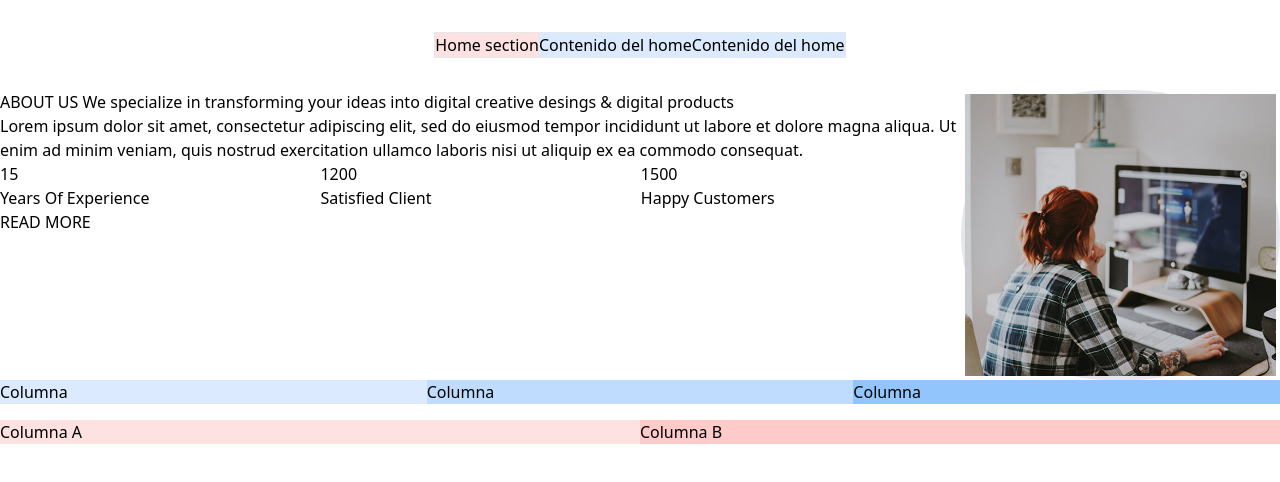
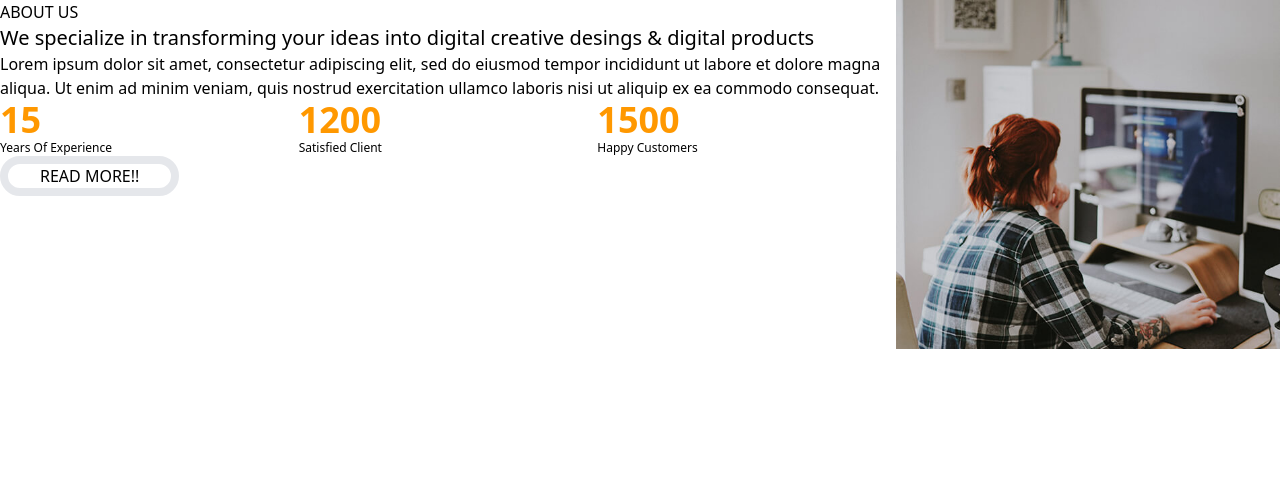
Before and after one commit to alanjq/proyecto-web-g1, a React (Create React App) app: page / in a window 1280 px wide. Shown: the top 482 px of the page. Built offline with nearby package versions, Linux system fonts and the light colour scheme.

Commit message:
avance de proyecto

```diff
--- a/src/App.js
+++ b/src/App.js
@@ -4,23 +4,9 @@ import HomeSection from './sections/home/Home';
 
 function App() {
   return (
-    <main className='flex flex-col'>
-      <HomeSection />
-      <AboutSection/>
-
-      {/* tres columnas */}
-      <div className='flex-row flex mb-4'>
-        <p className='bg-blue-100 flex-auto'>Columna</p>
-        <p className='bg-blue-200 flex-auto'>Columna</p>
-        <p className='bg-blue-300 flex-auto'>Columna</p>
-      </div>
-
-      {/* dos */}
-      <div className='flex-row flex'>
-        <p className='bg-red-100 flex-auto'>Columna A</p>
-        <p className='bg-red-200 flex-auto'>Columna B</p>
-      </div>
-    </main>
+    <section className='container mx-auto'>
+      <AboutSection />
+    </section>
   );
 }
 
--- a/src/sections/about/AboutSection.jsx
+++ b/src/sections/about/AboutSection.jsx
@@ -3,12 +3,12 @@ import aboutImage from '../../img/about-image.jpg'
 
 function AboutSection() {
     return (
-        <div className='container mx-auto'>
+        <div className='container md:mx-auto'>
             <div className='flex-row flex'>
-                <div>
+                <div className='flex-1'>
                     <div>
-                        <p>
-                            ABOUT US
+                        <p className='font-medium'> ABOUT US</p>
+                        <p className='text-xl font-medium'>
                             We specialize in transforming your ideas into digital creative desings & digital products
                         </p>
                     </div>
@@ -18,32 +18,34 @@ function AboutSection() {
                         </p>
                     </div>
                     <div className='flex'>
-                        <div className='flex-1'>
+                        <div className='flex-1 text-[#ff9800] text-4xl font-bold'>
                             15
                         </div>
-                        <div className='flex-1'>
+                        <div className='flex-1 text-[#ff9800] text-4xl font-bold'>
                             1200
                         </div>
-                        <div className='flex-1'>
+                        <div className='flex-1 text-[#ff9800] text-4xl font-bold'>
                             1500
                         </div>
                     </div>
                     <div className='flex'>
-                        <div className='flex-1'>
+                        <div className='flex-1 text-xs'>
                             Years Of Experience
                         </div>
-                        <div className='flex-1'>
+                        <div className='flex-1  text-xs'>
                             Satisfied Client
                         </div>
-                        <div className='flex-1'>
+                        <div className='flex-1 text-xs font-sans'>
                             Happy Customers
                         </div>
                     </div>
-                    <div>
-                        <button>READ MORE</button>
+                    <div className=' flex '>
+                        <div className='flex-none rounded-full border-8 px-8 '>
+                            <button className=''>READ MORE!!</button>
+                        </div>
                     </div>
                 </div>
-                <div className='rounded-full border-4'>
+                <div className='max-w-sm flex-1'>
                     <img src={aboutImage} alt="Imagen de about" />
                 </div>
             </div>
```
